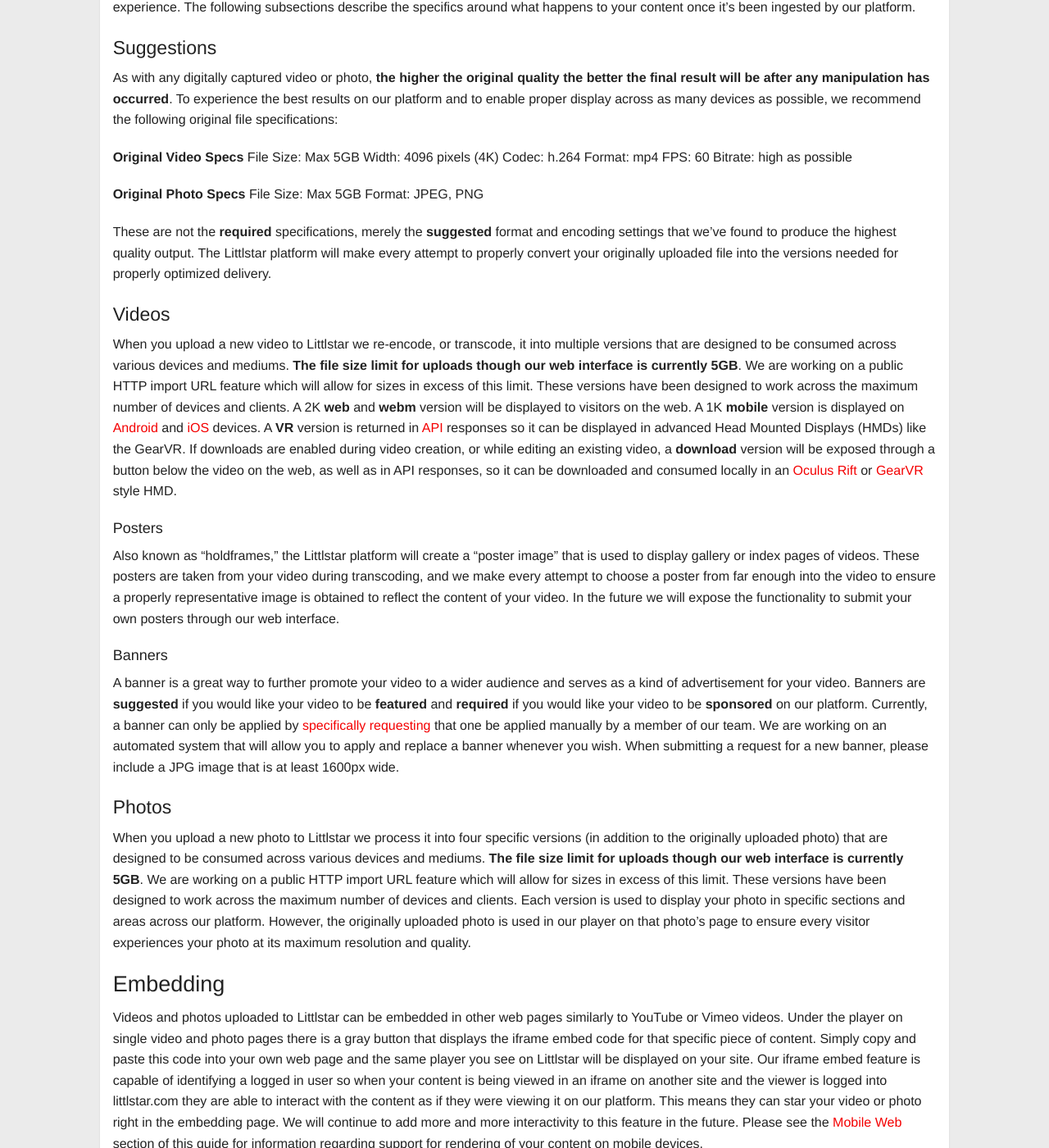
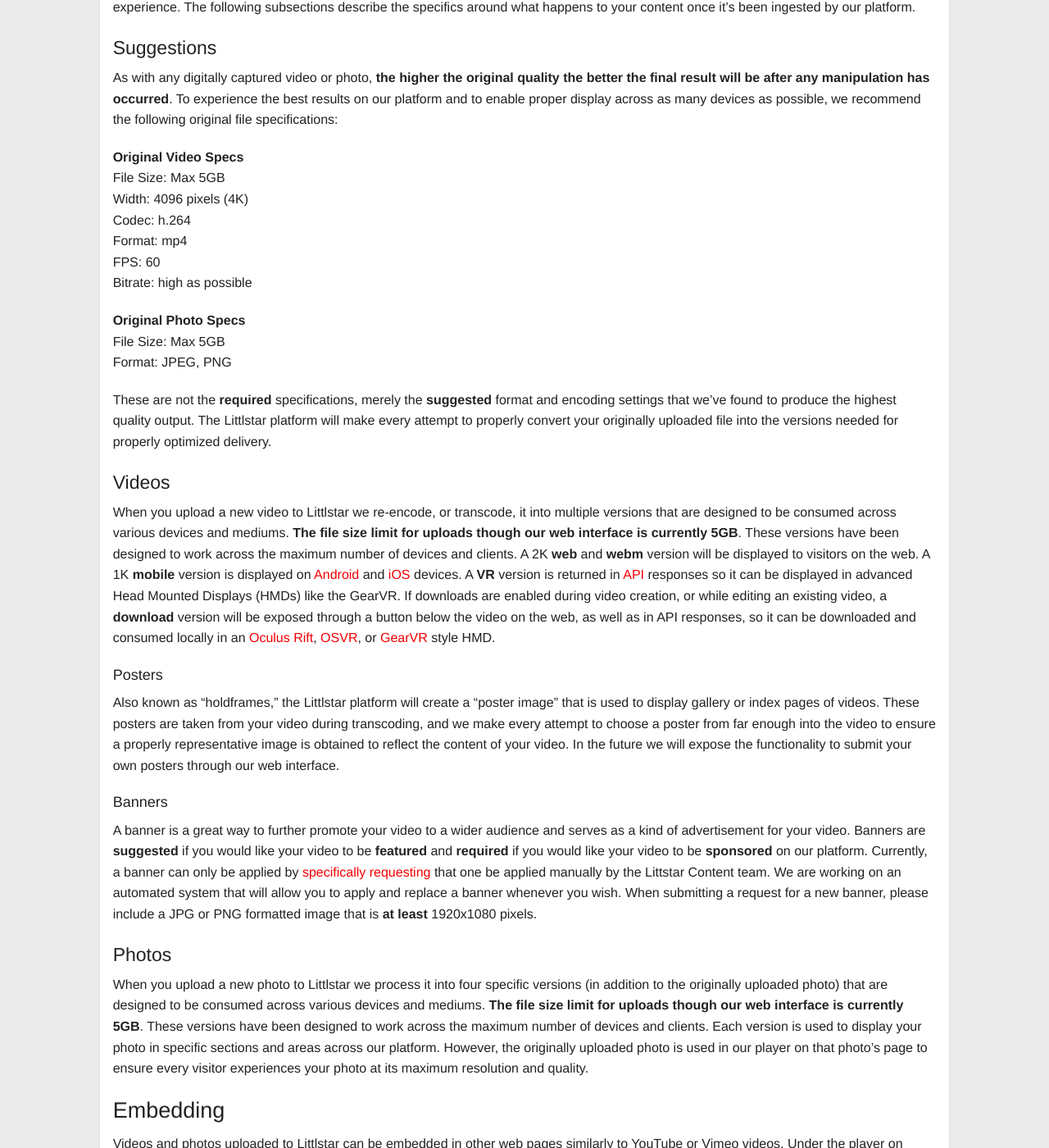
Before and after one commit to littlstar/littlstar.github.io, a Jekyll site: the page built from content-guide.md, in a window 1280 px wide and 1400 px high, scrolled down 1844 px. Shown: the whole window at 82% size. Built offline with Jekyll 4.4.1, drawn with Linux system fonts in a browser that asks for light colours; nearby versions of some CDN libraries; comment, search, counter and statistics services are not loaded; some of the changed text lies outside the part shown.

Commit message:
small tweaks to content guide

```diff
--- a/content-guide.md
+++ b/content-guide.md
@@ -43,7 +43,7 @@ If for whatever reason you are not ready for your content to be publicly consume
 
 #### Downloads
 
-An uploaded video can be marked as "downloadable." When you check "Enable Downloads" a button will be displayed below the video when it is viewed on Littlstar, and an additional version will be included in [API](http://developer.littlstar.com/docs/#videos) responses. These high quality VR optimized versions of your video are intended for local/offline viewing in a VR headset like the [Oculus Rift](https://www.oculus.com/) or [GearVR](http://www.samsung.com/global/microsite/gearvr/index.html).
+An uploaded video can be marked as "downloadable." When you check "Enable Downloads" a button will be displayed below the video when it is viewed on Littlstar, and an additional version will be included in [API](http://developer.littlstar.com/docs/#videos) responses. These high quality VR optimized versions of your video are intended for local/offline viewing in a VR headset like the [Oculus Rift](https://www.oculus.com/), [OSVR](http://www.osvr.org/), or [GearVR](http://www.samsung.com/global/microsite/gearvr/index.html).
 
 The following sections will further explain what specifically happens to your videos and photos once they've been successfully uploaded and how they are displayed across different devices.
 
@@ -55,23 +55,23 @@ The consummate staple of our platform lies in how your video or photo is manipul
 
 As with any digitally captured video or photo, **the higher the original quality the better the final result will be after any manipulation has occurred**. To experience the best results on our platform and to enable proper display across as many devices as possible, we recommend the following original file specifications:
 
-**Original Video Specs**
-File Size: Max 5GB
-Width: 4096 pixels (4K)
-Codec: h.264
-Format: mp4
-FPS: 60
-Bitrate: high as possible
+**Original Video Specs**<br />
+File Size: Max 5GB<br />
+Width: 4096 pixels (4K)<br />
+Codec: h.264<br />
+Format: mp4<br />
+FPS: 60<br />
+Bitrate: high as possible<br />
 
-**Original Photo Specs**
-File Size: Max 5GB
-Format: JPEG, PNG
+**Original Photo Specs**<br />
+File Size: Max 5GB<br />
+Format: JPEG, PNG<br />
 
 These are not the **required** specifications, merely the **suggested** format and encoding settings that we've found to produce the highest quality output. The Littlstar platform will make every attempt to properly convert your originally uploaded file into the versions needed for properly optimized delivery.
 
 #### Videos
 
-When you upload a new video to Littlstar we re-encode, or transcode, it into multiple versions that are designed to be consumed across various devices and mediums. **The file size limit for uploads though our web interface is currently 5GB**. We are working on a public HTTP import URL feature which will allow for sizes in excess of this limit. These versions have been designed to work across the maximum number of devices and clients. A 2K **web** and **webm** version will be displayed to visitors on the web. A 1K **mobile** version is displayed on [Android][] and [iOS][] devices. A **VR** version is returned in [API](http://developer.littlstar.com/docs/#videos) responses so it can be displayed in advanced Head Mounted Displays (HMDs) like the GearVR. If downloads are enabled during video creation, or while editing an existing video, a **download** version will be exposed through a button below the video on the web, as well as in API responses, so it can be downloaded and consumed locally in an [Oculus Rift](https://www.oculus.com/) or [GearVR](http://www.samsung.com/global/microsite/gearvr/index.html) style HMD.
+When you upload a new video to Littlstar we re-encode, or transcode, it into multiple versions that are designed to be consumed across various devices and mediums. **The file size limit for uploads though our web interface is currently 5GB**. These versions have been designed to work across the maximum number of devices and clients. A 2K **web** and **webm** version will be displayed to visitors on the web. A 1K **mobile** version is displayed on [Android][] and [iOS][] devices. A **VR** version is returned in [API](http://developer.littlstar.com/docs/#videos) responses so it can be displayed in advanced Head Mounted Displays (HMDs) like the GearVR. If downloads are enabled during video creation, or while editing an existing video, a **download** version will be exposed through a button below the video on the web, as well as in API responses, so it can be downloaded and consumed locally in an [Oculus Rift](https://www.oculus.com/), [OSVR](http://www.osvr.org/), or [GearVR](http://www.samsung.com/global/microsite/gearvr/index.html) style HMD.
 
 ##### Posters
 
@@ -79,11 +79,11 @@ Also known as "holdframes," the Littlstar platform will create a "poster image"
 
 ##### Banners
 
-A banner is a great way to further promote your video to a wider audience and serves as a kind of advertisement for your video. Banners are **suggested** if you would like your video to be **featured** and **required** if you would like your video to be **sponsored** on our platform. Currently, a banner can only be applied by [specifically requesting](mailto:support@littlstar.com?subject=VIdeo%20Banner%20Request) that one be applied manually by a member of our team. We are working on an automated system that will allow you to apply and replace a banner whenever you wish. When submitting a request for a new banner, please include a JPG image that is at least 1600px wide.
+A banner is a great way to further promote your video to a wider audience and serves as a kind of advertisement for your video. Banners are **suggested** if you would like your video to be **featured** and **required** if you would like your video to be **sponsored** on our platform. Currently, a banner can only be applied by [specifically requesting](mailto:support@littlstar.com?subject=VIdeo%20Banner%20Request) that one be applied manually by the Littstar Content team. We are working on an automated system that will allow you to apply and replace a banner whenever you wish. When submitting a request for a new banner, please include a JPG or PNG formatted image that is **at least** 1920x1080 pixels.
 
 #### Photos
 
-When you upload a new photo to Littlstar we process it into four specific versions (in addition to the originally uploaded photo) that are designed to be consumed across various devices and mediums. **The file size limit for uploads though our web interface is currently 5GB**. We are working on a public HTTP import URL feature which will allow for sizes in excess of this limit. These versions have been designed to work across the maximum number of devices and clients. Each version is used to display your photo in specific sections and areas across our platform. However, the originally uploaded photo is used in our player on that photo's page to ensure every visitor experiences your photo at its maximum resolution and quality.
+When you upload a new photo to Littlstar we process it into four specific versions (in addition to the originally uploaded photo) that are designed to be consumed across various devices and mediums. **The file size limit for uploads though our web interface is currently 5GB**. These versions have been designed to work across the maximum number of devices and clients. Each version is used to display your photo in specific sections and areas across our platform. However, the originally uploaded photo is used in our player on that photo's page to ensure every visitor experiences your photo at its maximum resolution and quality.
 
 ### Embedding
 
@@ -124,7 +124,7 @@ Littlstar currently has native applications available for both [Android][] and [
 
 ### API
 
-The [Littlstar API](http://developer.littlstar.com/docs) exposes RESTful endpoints for the programmatic consumption of 360 degree content that has been uploaded to our platform. Version 1 of our API is currently in an **alpha** state, and as such all users should expect rapid changes and frequent breaks of backward compatibility. We are working hard everyday to improve the currently available functionality while adding more interactive features. If you have feedback about any issues you encounter or features/functionality that you would like to see added/improved, please [contact us](mailto:support@littlstar.com?subject=API%20Feedback) directly.
+The [Littlstar API](http://developer.littlstar.com/docs) exposes RESTful endpoints for the programmatic consumption of 360&deg; content that has been uploaded to our platform. Version 1 of our API is currently in an **alpha** state, and as such all users should expect rapid changes and frequent breaks of backward compatibility. We are working hard everyday to improve the currently available functionality while adding more interactive features. If you have feedback about any issues you encounter or features/functionality that you would like to see added/improved, please [contact us](mailto:support@littlstar.com?subject=API%20Feedback) directly.
 
 <h3 id="3d">3D</h3>
 
```
